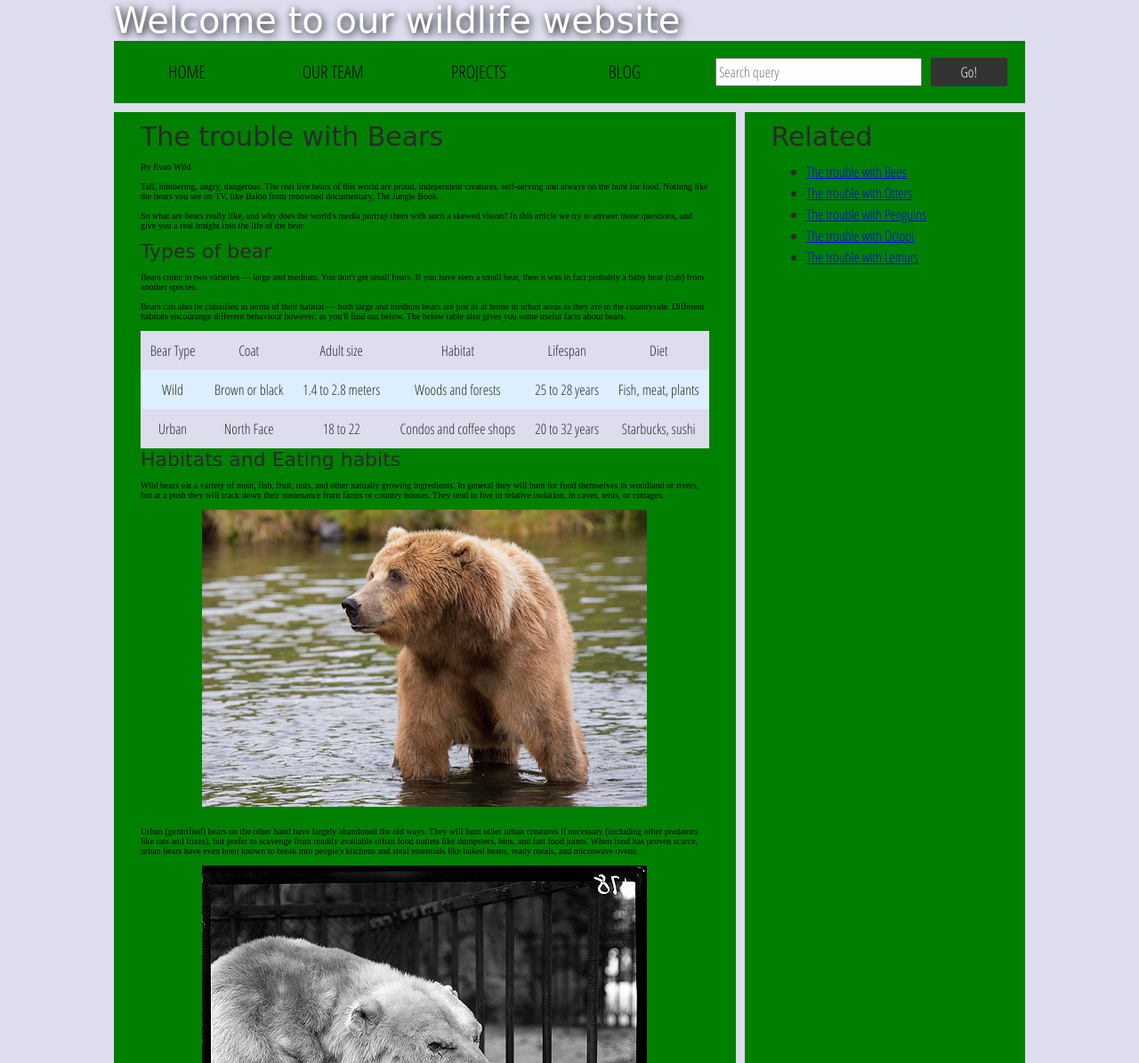
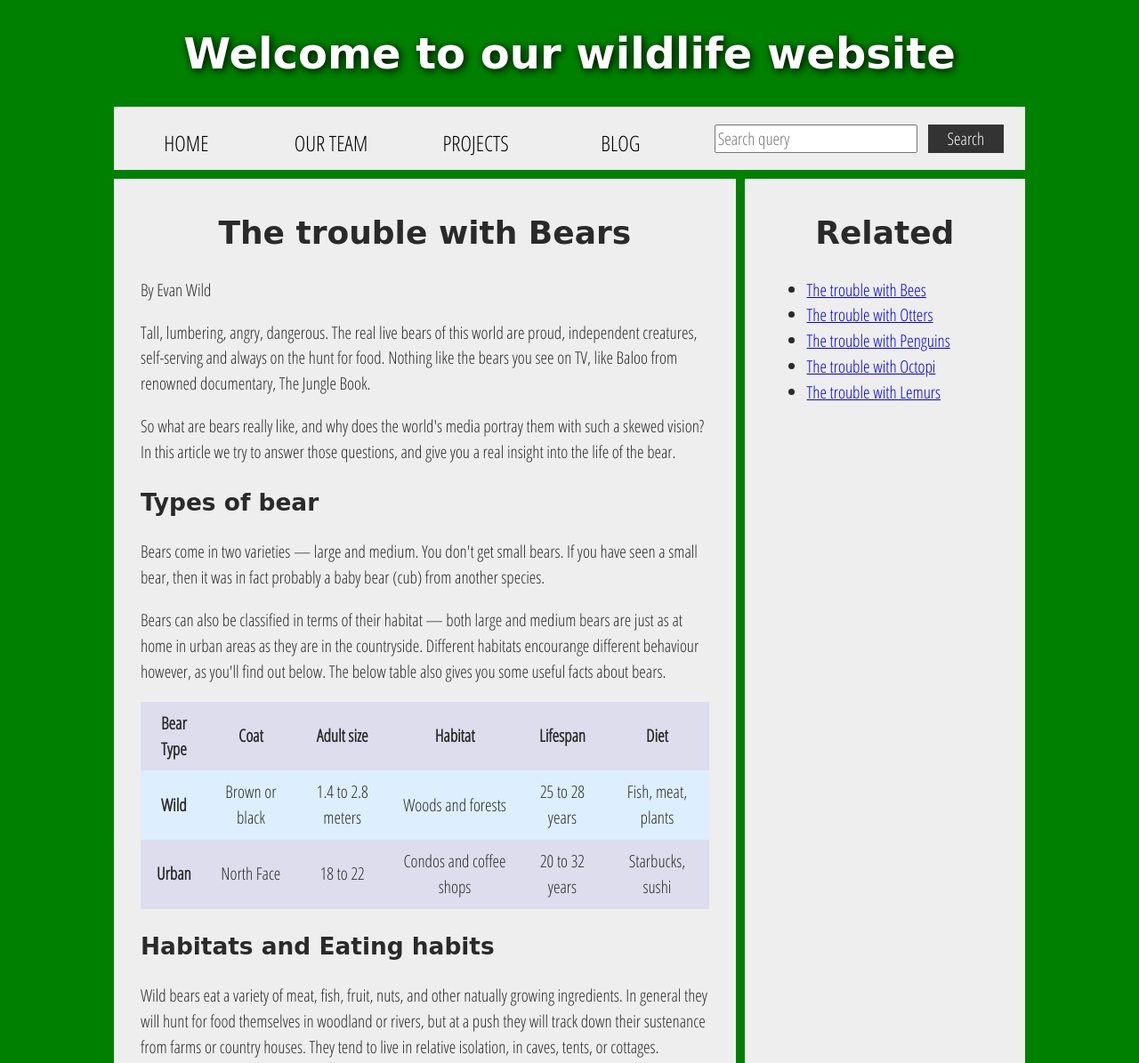
Before and after one commit to HSleidenIAT/imtue-weekopdracht-accessibility-MZwetsloot, a plain HTML site: page index.html in a window 1280 px wide. Shown: the top 1195 px of the page at 89% size. Drawn offline with Linux system fonts and the light colour scheme; a web font is replaced by a local one.

Commit message:
Verbeterde versie van de website

```diff
--- a/index.html
+++ b/index.html
@@ -1,12 +1,10 @@
 <!DOCTYPE html>
-<html>
+<html lang="en">
   <head>
     <meta charset="utf-8">
-
     <title>Accessibility oefening</title>
     <link href="https://fonts.googleapis.com/css?family=Open+Sans+Condensed:300|Sonsie+One" rel="stylesheet" type="text/css">
     <link rel="stylesheet" href="style.css">
-
     <!-- the below three lines are a fix to get HTML5 semantic elements working in old versions of Internet Explorer-->
     <!--[if lt IE 9]>
       <script src="http://html5shiv.googlecode.com/svn/trunk/html5.js"></script>
@@ -14,11 +12,11 @@
   </head>
 
   <body>
-    <div class="header">
-      <font size="7">Welcome to our wildlife website</font>
-    </div>
+    <header>
+      <h1>Welcome to our wildlife website</h1>
+    </header>
 
-    <div class="nav">
+    <nav>
       <ul>
         <li><a href="#">Home</a></li>
         <li><a href="#">Our team</a></li>
@@ -27,41 +25,34 @@
       </ul>
 
       <form class="search">
-        <input type="search" name="q" placeholder="Search query">
-        <input type="submit" value="Go!">
+        <input type="search" name="q" placeholder="Search query" aria-label="This will let you search though the content of this website.">
+        <input type="submit" value="Search">
       </form>
-    </div>
+    </nav>
 
     <main>
       <article>
-        <font size="6">The trouble with Bears</font>
-        <br><br>
-        By Evan Wild
-        <br><br>
-        Tall, lumbering, angry, dangerous. The real live bears of this world are proud, independent creatures, self-serving and always on the hunt for food. Nothing like the bears you see on TV, like Baloo from renowned documentary, The Jungle Book.
-        <br><br>
-        So what are bears really like, and why does the world's media portray them with such a skewed vision? In this article we try to answer those questions, and give you a real insight into the life of the bear.
-        <br><br>
-        <font size="5">Types of bear</font>
-        <br><br>
-        Bears come in two varieties — large and medium. You don't get small bears. If you have seen a small bear, then it was in fact probably a baby bear (cub) from another species.
-        <br><br>
-        Bears can also be classified in terms of their habitat — both large and medium bears are just as at home in urban areas as they are in the countryside. Different habitats encourange different behaviour however, as you'll find out below. The below table also gives you some useful facts about bears.
-        <br><br>
+        <h2>The trouble with Bears</h2>
+        <p>By Evan Wild</p>
+        <p>Tall, lumbering, angry, dangerous. The real live bears of this world are proud, independent creatures, self-serving and always on the hunt for food. Nothing like the bears you see on TV, like Baloo from renowned documentary, The Jungle Book.</p>
+        <p>So what are bears really like, and why does the world's media portray them with such a skewed vision? In this article we try to answer those questions, and give you a real insight into the life of the bear.</p>
+        <h3>Types of bear</h3>
+        <p>Bears come in two varieties — large and medium. You don't get small bears. If you have seen a small bear, then it was in fact probably a baby bear (cub) from another species.</p>
+        <p>Bears can also be classified in terms of their habitat — both large and medium bears are just as at home in urban areas as they are in the countryside. Different habitats encourange different behaviour however, as you'll find out below. The below table also gives you some useful facts about bears.</p>
         <table>
           <thead>
             <tr>
-              <td>Bear Type</td>
-              <td>Coat</td>
-              <td>Adult size</td>
-              <td>Habitat</td>
-              <td>Lifespan</td>
-              <td>Diet</td>
+              <th>Bear Type</th>
+              <th>Coat</th>
+              <th>Adult size</th>
+              <th>Habitat</th>
+              <th>Lifespan</th>
+              <th>Diet</th>
             </tr>
           </thead>
           <tbody>
             <tr>
-              <td>Wild</td>
+              <th>Wild</th>
               <td>Brown or black</td>
               <td>1.4 to 2.8 meters</td>
               <td>Woods and forests</td>
@@ -69,7 +60,7 @@
               <td>Fish, meat, plants</td>
             </tr>
             <tr>
-              <td>Urban</td>
+              <th>Urban</th>
               <td>North Face</td>
               <td>18 to 22</td>
               <td>Condos and coffee shops</td>
@@ -79,46 +70,35 @@
           </tbody>
         </table>
 
-        <font size="5">Habitats and Eating habits</font>
-        <br><br>
-        Wild bears eat a variety of meat, fish, fruit, nuts, and other natually growing ingredients. In general they will hunt for food themselves in woodland or rivers, but at a push they will track down their sustenance from farms or country houses. They tend to live in relative isolation, in caves, tents, or cottages.
-        <br><br>
-        <img src="media/wild-bear.jpg">
-        <br><br>
-        Urban (gentrified) bears on the other hand have largely abandoned the old ways. They will hunt other urban creatures if necessary (including other predators like rats and foxes), but prefer to scavenge from readily available urban food outlets like dumpsters, bins, and fast food joints. When food has proven scarce, urban bears have even been known to break into people's kitchens and steal essentials like baked beans, ready meals, and microwave ovens.
-        <br><br>
-        <img src="media/urban-bear.jpg">
-        <br><br>
-        Urban bears will sleep anywhere they can, from bus shelters and parks, to the toilets in McDonalds, to their own apartment.
-        <br><br>
-        <font size="5">Mating rituals</font>
-        <br><br>
-        Bears are romantic creatures by nature, and will naturally look for a mate that they can spend the rest of their lives with. They will woo a potential suitor by making their dwelling look attractive — for example with cave paintings or a bed of reeds in the case of a wild bear, and mood lighting and a Michael Bublé CD in the case of an urban bear.
-
+        <h3>Habitats and Eating habits</h3>
+        <p>Wild bears eat a variety of meat, fish, fruit, nuts, and other natually growing ingredients. In general they will hunt for food themselves in woodland or rivers, but at a push they will track down their sustenance from farms or country houses. They tend to live in relative isolation, in caves, tents, or cottages.</p>
+        <img src="media/wild-bear.jpg" aria-labelledby="A picture of a bear in the wild.">
+        <p>Urban (gentrified) bears on the other hand have largely abandoned the old ways. They will hunt other urban creatures if necessary (including other predators like rats and foxes), but prefer to scavenge from readily available urban food outlets like dumpsters, bins, and fast food joints. When food has proven scarce, urban bears have even been known to break into people's kitchens and steal essentials like baked beans, ready meals, and microwave ovens.</p>
+        <img src="media/urban-bear.jpg" aria-labelledby="A picture of an urban bear.">
+        <p>Urban bears will sleep anywhere they can, from bus shelters and parks, to the toilets in McDonalds, to their own apartment.</p>
+        <h3>Mating rituals</h3>
+        <p>Bears are romantic creatures by nature, and will naturally look for a mate that they can spend the rest of their lives with. They will woo a potential suitor by making their dwelling look attractive — for example with cave paintings or a bed of reeds in the case of a wild bear, and mood lighting and a Michael Bublé CD in the case of an urban bear.</p>
 
         <aside>
+          <h3>About the author</h3>
+          <p>Evan Wild is an unemployed plumber from Doncaster, who has been really "in to" wildlife since childhood. He once went to Chester Zoo on holiday, but got ill after eating a doner kebab.</p>
+          <p>He has never seen a bear, but once read a Daily Mail article about them, and thinks they sound cool.</p>
+        </aside>
 
-          <font size="5">About the author</font>
-        <br><br>
-          Evan Wild is an unemployed plumber from Doncaster, who has been really "in to" wildlife since childhood. He once went to Chester Zoo on holiday, but got ill after eating a doner kebab.
-        <br><br>
-          He has never seen a bear, but once read a Daily Mail article about them, and thinks they sound cool.
-
-        </aside>
         <section class="comments">
-          <div class="show-hide">Show comments</div>
+          <button class="show-hide">Show comments</button>
 
           <div class="comment-wrapper">
 
-            <font size="6">Add comment</font>
+            <h2>Add comment</h2>
 
             <form class="comment-form">
               <div class="flex-pair">
-                Your name:
+                <label for="name">Your name:</label>
                 <input type="text" name="name" id="name" placeholder="Enter your name">
               </div>
               <div class="flex-pair">
-                Your comment:
+                <label for="comment">Your comment:</label>
                 <input type="text" name="comment" id="comment" placeholder="Enter your comment">
               </div>
               <div>
@@ -126,26 +106,20 @@
               </div>
             </form>
 
-            <font size="6">Comments</font>
+            <h2>Comments</h2>
 
             <ul class="comment-container">
-
               <li>
-
                 <p>Bob Fossil</p>
-
                 <p>Oh I am so glad you taught me all about the big brown angry guys in the woods. With their sniffing little noses and their bad attitudes, they can sure be a menace — I was thinking of putting them all in a truck and driving them outta here. I run a zoo, you know.</p>
-
               </li>
-
             </ul>
-
           </div>
         </section>
       </article>
 
       <div class="secondary">
-        <font size="6">Related</font>
+        <h2>Related</h2>
 
         <ul>
           <li><a href="#">The trouble with Bees</a></li>
--- a/style.css
+++ b/style.css
@@ -3,11 +3,11 @@
 html, body {
   margin: 0;
   padding: 0;
+  background-color: green;
 }
 
 html {
-  font-size: 10px;
-  background-color: #dde;
+  font-size: 12px;
 }
 
 body {
@@ -18,7 +18,7 @@ body {
 
 /* || typography */
 
-font[size="7"], font[size="6"], font[size="5"] {
+h1, h2, h3 {
   font-family: 'Sonsie One', cursive;
   color: #2a2a2a;
 }
@@ -28,19 +28,19 @@ p, input, li, table, label {
   color: #2a2a2a;
 }
 
-font[size="7"] {
+h1 {
   font-size: 4rem;
   text-align: center;
   color: white;
   text-shadow: 2px 2px 10px black;
 }
 
-font[size="6"] {
+h2 {
   font-size: 3rem;
   text-align: center;
 }
 
-font[size="5"] {
+h3 {
   font-size: 2.2rem;
 }
 
@@ -51,8 +51,8 @@ p, li, table {
 
 /* || header layout */
 
-div[class="nav"], article, footer, .secondary {
-  background-color: green;
+nav, article, footer, .secondary {
+  background-color: #eee;
 }
 
 article, footer, .secondary {
@@ -63,7 +63,7 @@ article {
   margin-right: 10px;
 }
 
-div[class="nav"] {
+nav {
   height: 50px;
   background-color: ff80ff;
   display: flex;
@@ -71,20 +71,20 @@ div[class="nav"] {
   margin-bottom: 10px;
 }
 
-div[class="nav"] ul {
+nav ul {
   padding: 0;
   list-style-type: none;
   flex: 2;
   display: flex;
 }
 
-div[class="nav"] li {
+nav li {
   display: inline;
   text-align: center;
   flex: 1;
 }
 
-div[class="nav"] a {
+nav a {
   display: inline-block;
   font-size: 2rem;
   text-transform: uppercase;
@@ -92,7 +92,7 @@ div[class="nav"] a {
   color: black;
 }
 
-div[class="nav"] .search {
+nav .search {
   flex: 1;
   display: flex;
   align-items: center;
@@ -177,15 +177,11 @@ audio {
   padding: 10px;
 }
 
-.show-hide {
-  cursor: pointer;
-}
-
-.comments font[size="6"] {
+.comments h2 {
   font-size: 2rem;
 }
 
-.comments font[size="6"]:nth-of-type(2) {
+.comments h2:nth-of-type(2) {
   margin-bottom: 0;
 }
 
@@ -210,8 +206,9 @@ audio {
 }
 
 .show-hide {
+  cursor: pointer;
   text-align: center;
-  width: 150px;
+  width: 200px;
 }
 
 .comment-form input, .comment-form label, .show-hide {
```
